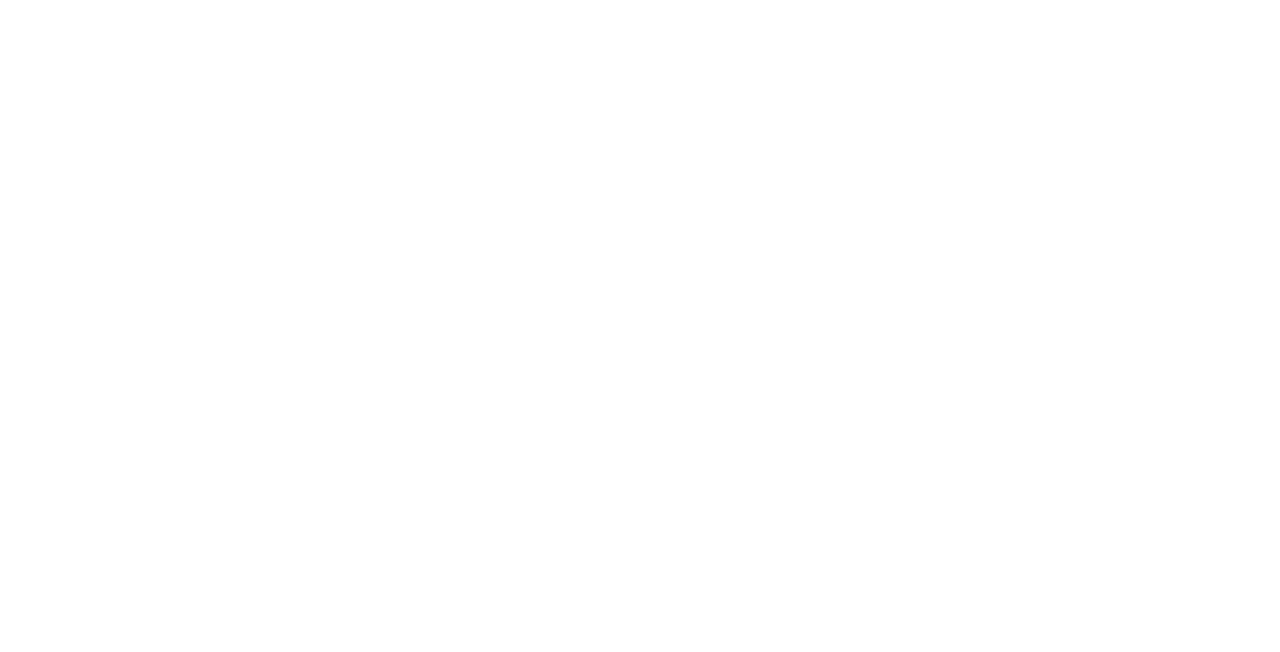
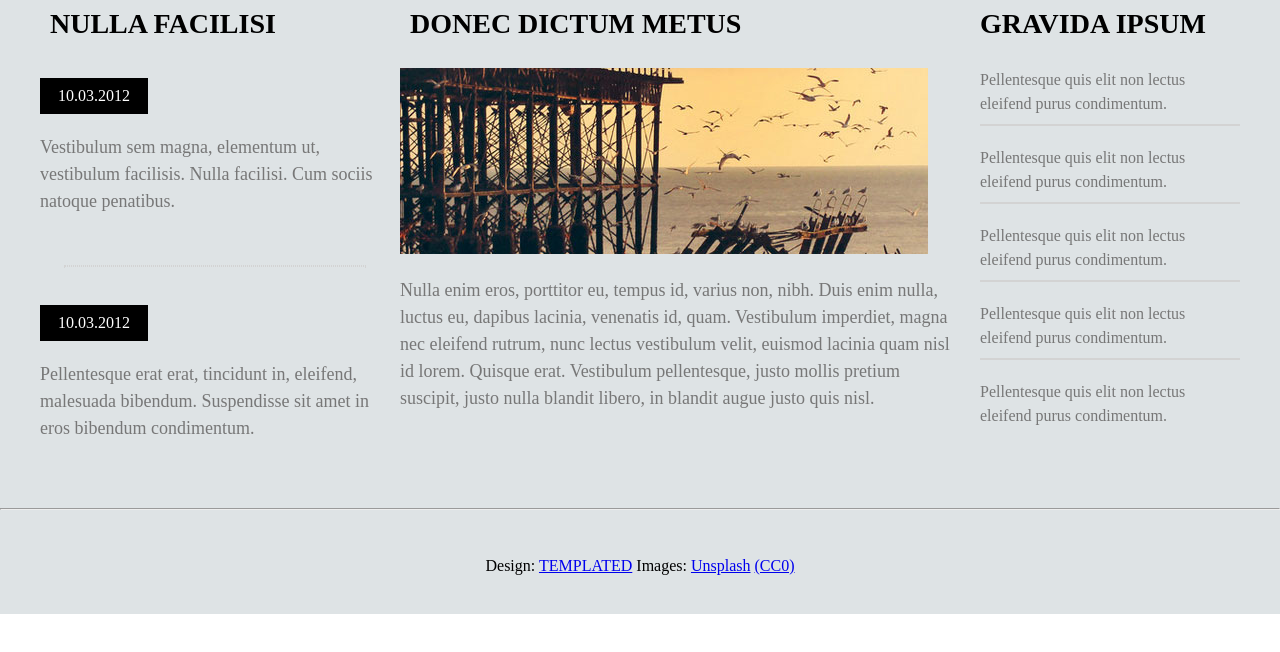
Before and after one commit to srijan-kapoor/collaboration_project, a plain HTML site: page index.html in a window 1280 px wide. Drawn offline with Linux system fonts and the light colour scheme.

Commit message:
Add Section Three

```diff
--- a/assets/stylesheet/style.css
+++ b/assets/stylesheet/style.css
@@ -46,3 +46,124 @@ table {
 	border-collapse: collapse;
 	border-spacing: 0;
 }
+
+
+
+
+
+
+
+
+
+
+
+
+
+
+
+
+
+
+
+
+
+/* Section Three Styles */
+
+.section-three {
+	background-color: #dee3e5;
+}
+
+.section-three h2 {
+	font-size: 28px;
+	font-weight: 600;
+	padding: 10px 10px;
+}
+
+.inner-wrapper {
+	width: 1200px;
+	margin: 0 auto;
+}
+
+/* ClearFix */
+.clearfix:before, .clearfix:after {
+	content: "";
+	display: table;
+}
+.clearfix:after {
+	clear: both;
+}
+.clearfix {
+	*zoom: 1;
+}
+
+/* Column 1 styles */
+
+.three-col1 {
+	width: 350px;
+	height: 500px;
+	float: left;
+	padding-right: 10px;
+}
+
+.three-col1 a {
+	background-color: black;
+	padding: 10px 18px 10px 18px;
+	text-decoration: none;
+	color: white;
+	display: inline-block;
+	margin-top: 30px;
+}
+
+.three-col1 p {
+	margin-top: 20px;
+	font-size: 18px;
+	line-height: 1.5;
+	color: #777;
+}
+
+.three-col1 hr {
+	width: 300px;
+	border: 1px dotted lightgray;
+	margin-top: 50px;
+}
+
+/* column two begins here */
+.three-col2 {
+	width: 550px;
+	height: 500px;
+	float: left;
+	padding-right: 30px;
+}
+
+.three-col2 img {
+	margin-top: 20px;
+	margin-bottom: 20px;
+}
+
+.three-col2 p {
+	font-size: 18px;
+	line-height: 1.5;
+	color: #777;
+}
+
+/* Column three begins here */
+.three-col3 {
+	height: 500px;
+}
+
+.three-col3 p {
+	line-height: 1.5;
+	margin-top: 20px;
+	color: #777;
+}
+
+.three-col3 hr {
+	border: 1px solid lightgray;
+}
+
+/* Footer begins here */
+.footer {
+	text-align: center;
+	background-color: #dee3e5;
+	padding: 40px 40px;
+}
--- a/index.html
+++ b/index.html
@@ -2,6 +2,7 @@
 <html>
 	<head>
 	<title>Collaboration Project</title>
+	<link rel="stylesheet" href="assets/stylesheet/style.css">
 	</head>
 	<body>
 		<!-- Section Two by Hero -->
@@ -9,8 +10,49 @@
 			<div class="sidebar1"></div>
 		</section>
 		<!-- Section 3 by Nair -->
-		<section>
-
+		<section class="section-three clearfix">
+		<!-- Column 1 begins here -->
+			<div class="inner-wrapper">
+				<div class="three-col1">
+					<h2>NULLA FACILISI</h2>
+					<div>
+						<a href="#">10.03.2012</a>
+						<p>Vestibulum sem magna, elementum ut, vestibulum facilisis. Nulla facilisi. Cum sociis natoque penatibus.</p>
+					</div>
+					<hr>
+					<div>
+						<a href="#">10.03.2012</a>
+						<p>Pellentesque erat erat, tincidunt in, eleifend, malesuada bibendum. Suspendisse sit amet in eros bibendum condimentum.</p>
+					</div>
+				</div>
+		<!-- Column 2 begins here -->
+				<div class="three-col2">
+					<h2>DONEC DICTUM METUS</h2>
+					<div>
+						<img src="assets/media/three.jpg" alt="image">
+						<p>Nulla enim eros, porttitor eu, tempus id, varius non, nibh. Duis enim nulla, luctus eu, dapibus lacinia, venenatis id, quam. Vestibulum imperdiet, magna nec eleifend rutrum, nunc lectus vestibulum velit, euismod lacinia quam nisl id lorem. Quisque erat. Vestibulum pellentesque, justo mollis pretium suscipit, justo nulla blandit libero, in blandit augue justo quis nisl.</p>
+					</div>
+				</div>
+		<!-- Column three begins here -->
+				<div class="three-col3">
+					<h2>GRAVIDA IPSUM</h2>
+					<p>Pellentesque quis elit non lectus eleifend purus condimentum.</p>
+					<hr>
+					<p>Pellentesque quis elit non lectus eleifend purus condimentum.</p>
+					<hr>
+					<p>Pellentesque quis elit non lectus eleifend purus condimentum.</p>
+					<hr>
+					<p>Pellentesque quis elit non lectus eleifend purus condimentum.</p>
+					<hr>
+					<p>Pellentesque quis elit non lectus eleifend purus condimentum.</p>
+				</div>
+			</div>
+			<hr class="footer-rule">
 		</section>
+		<!-- Footer begins here -->
+		<footer class="footer">
+			<div>
+				<p>Design: <a href="#">TEMPLATED</a> Images: <a href="#">Unsplash</a> <a href="#">(CC0)</a></p></div>
+		</footer>
 	</body>
 </html>
```
Also changed, not shown: assets/media/three.jpg (added).
